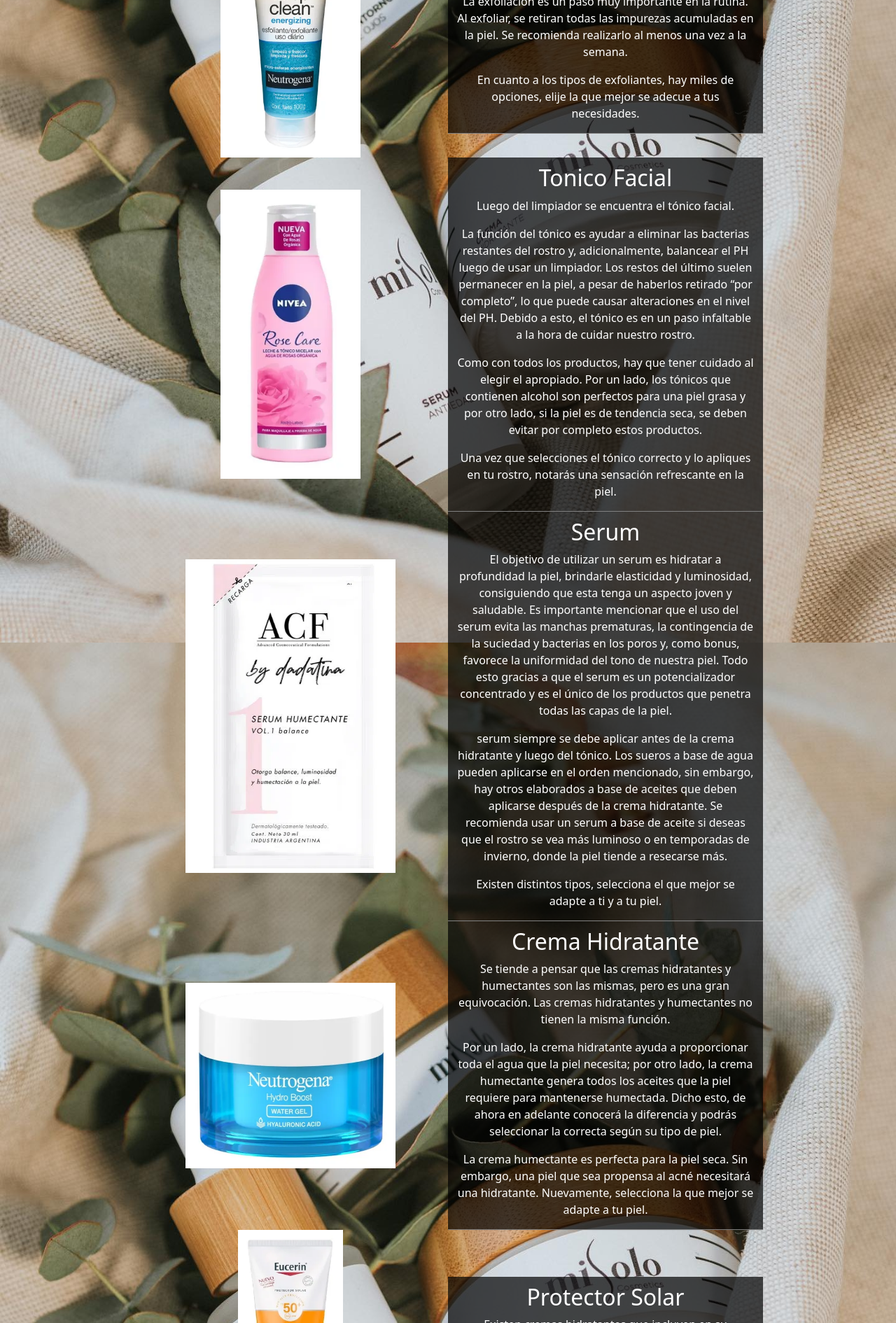
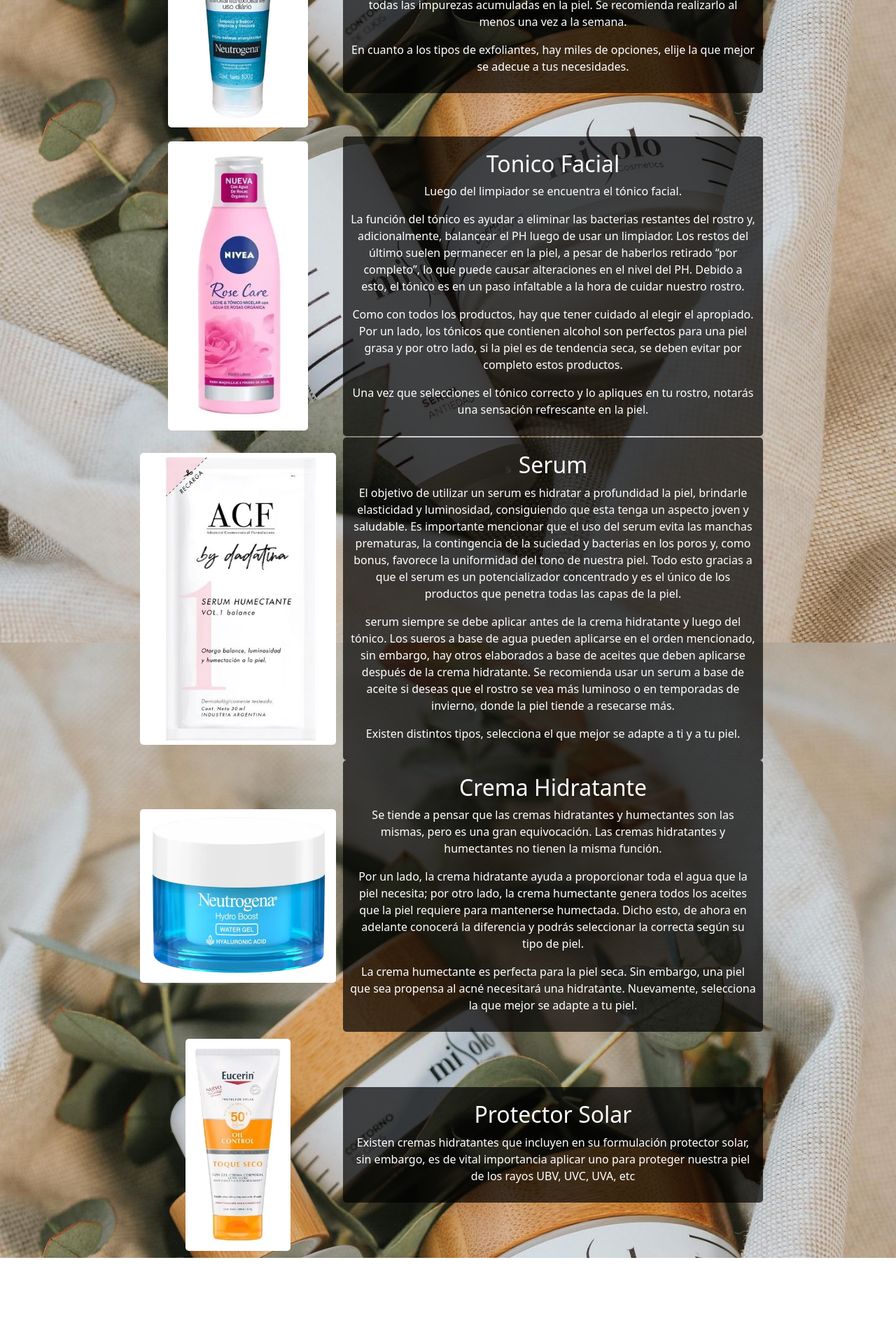
Before and after one commit to mariaeugeniaalfano/skincare, a website: page pages/paso-a-paso.html in a window 1280 px wide. Shown: the part 682-2572 px from the top of the page at 70% size. After the commit the page ends 2479 px from the top, so only its background shows below. Drawn offline with nearby package versions, Linux system fonts and the light colour scheme.

Commit message:
arreglos pagina paso a paso

```diff
--- a/pages/paso-a-paso.html
+++ b/pages/paso-a-paso.html
@@ -32,12 +32,10 @@
         <div class="container">
             <div class="row align-middle">
 
-                <div class="col-xs-12 col-md-6  my-auto" data-aos="fade-up"
-                data-aos-duration="2000">
-                    <img src="../img/limpiador.png" class="img-fluid" width="200px" alt="imagen de limpiador facial">
+                <div class="col-xs-12 col-md-4  my-auto" data-aos="fade-up" data-aos-duration="1000">
+                    <img src="../img/limpiador.png" loading="lazy" class="img-fluid" width="200px" alt="imagen de limpiador facial">
                 </div>
-                <div class="col-xs-6 col-md-6 my-auto" data-aos="fade-up"
-                data-aos-duration="2000">
+                <div class="col-xs-6 col-md-8 my-auto" data-aos="fade-up" data-aos-duration="1000">
                     <h4>Limpiador Facial</h4>
                     <p>Existen varias presentaciones, la que decidas adquirir dependerá de tu tipo piel.</p>
                     <p> Si tu piel es seca debes elegir productos cuya formulación sea en crema, ya que de este
@@ -58,14 +56,11 @@
                     un balance perfecto en el rostro.</p>
                 </div>
 
-
-                <div class="col-xs-12 col-md-6  my-auto" data-aos="fade-up"
-                data-aos-duration="2000">
-                    <img src="../img/exfoliante.png" class="img-fluid" width="200px"
+                <div class="col-xs-12 col-md-4  my-auto" data-aos="fade-up" data-aos-duration="1000">
+                    <img src="../img/exfoliante.png" loading="lazy" class="img-fluid" width="200px"
                         alt="imagen de un exfoliante facial">
                 </div>
-                <div class="col-xs-6 col-md-6 my-auto" data-aos="fade-up"
-                data-aos-duration="3000">
+                <div class="col-xs-6 col-md-8 my-auto" data-aos="fade-up" data-aos-duration="1000">
                     <h4>Exfoliante</h4>
                     <p>La exfoliación es un paso muy importante en la rutina. Al exfoliar, se retiran todas las
                         impurezas acumuladas en la piel. Se recomienda realizarlo al menos una vez a la semana.
@@ -76,12 +71,10 @@
                         necesidades.</p>
                 </div>
 
-                <div class="col-xs-12 col-md-6  my-auto" data-aos="fade-up"
-                data-aos-duration="2000">
-                    <img src="../img/tonico.png" class="img-fluid" width="200px" alt="imagen de un tonico facial">
+                <div class="col-xs-12 col-md-4  my-auto" data-aos="fade-up" data-aos-duration="1000">
+                    <img src="../img/tonico.png" loading="lazy" class="img-fluid" width="200px" alt="imagen de un tonico facial">
                 </div>
-                <div class="col-xs-6 col-md-6 my-auto" data-aos="fade-up"
-                data-aos-duration="2000">
+                <div class="col-xs-6 col-md-8 my-auto" data-aos="fade-up" data-aos-duration="1000">
                     <h4>Tonico Facial</h4>
                     <p>Luego del limpiador se encuentra el tónico facial.</p>
                     <p> La función del tónico es ayudar a eliminar las bacterias restantes del rostro y,
@@ -106,12 +99,10 @@
                         refrescante en la piel.</p>
                 </div>
 
-                <div class="col-xs-12 col-md-6  my-auto" data-aos="fade-up"
-                data-aos-duration="2000">
-                    <img src="../img/serum.png" class="img-fluid" width="300px" alt="imagen de serum humecat facial">
+                <div class="col-xs-12 col-md-4  my-auto" data-aos="fade-up" data-aos-duration="1000">
+                    <img src="../img/serum.png" loading="lazy" class="img-fluid" width="300px" alt="imagen de serum humecat facial">
                 </div>
-                <div class="col-xs-6 col-md-6 my-auto" data-aos="fade-up"
-                data-aos-duration="2000">
+                <div class="col-xs-6 col-md-8 my-auto" data-aos="fade-up" data-aos-duration="1000">
                     <h4>Serum</h4>
                     <p>El objetivo de utilizar un serum es hidratar a profundidad la piel, brindarle elasticidad y
                         luminosidad, consiguiendo que esta tenga un aspecto joven y saludable. Es importante
@@ -133,13 +124,11 @@
                     <p>Existen distintos tipos, selecciona el que mejor se adapte a ti y a tu piel.</p>
                 </div>
 
-                <div class="col-xs-12 col-md-6 my-auto" data-aos="fade-up"
-                data-aos-duration="2000">
-                    <img src="../img/crema-hidratante.png" class="img-fluid" width="300px"
+                <div class="col-xs-12 col-md-4 my-auto" data-aos="fade-up" data-aos-duration="1000">
+                    <img src="../img/crema-hidratante.png" loading="lazy" class="img-fluid" width="300px"
                         alt="imagen de una crema hidratante">
                 </div>
-                <div class="col-xs-6 col-md-6 my-auto" data-aos="fade-up"
-                data-aos-duration="3000">
+                <div class="col-xs-6 col-md-8 my-auto" data-aos="fade-up" data-aos-duration="1000">
                     <h4>Crema Hidratante</h4>
                     <p>Se tiende a pensar que las cremas hidratantes y humectantes son las mismas, pero es una gran
                         equivocación. Las cremas hidratantes y humectantes no tienen la misma función. </p>
@@ -151,13 +140,11 @@
                         acné necesitará una hidratante. Nuevamente, selecciona la que mejor se adapte a tu piel.</p>
                 </div>
 
-                <div class="col-xs-12 col-md-6  my-auto" data-aos="fade-up"
-                data-aos-duration="2000">
-                    <img src="../img/protector-solar.png" class="img-fluid" width="150px"
+                <div class="col-xs-12 col-md-4  my-auto" data-aos="fade-up" data-aos-duration="1000">
+                    <img src="../img/protector-solar.png" loading="lazy" class="img-fluid" width="150px"
                         alt="imagen de protector solar">
                 </div>
-                <div class="col-xs-6 col-md-6 my-auto" data-aos="fade-up"
-                data-aos-duration="2000">
+                <div class="col-xs-6 col-md-8 my-auto" data-aos="fade-up" data-aos-duration="1000">
                     <h4>Protector Solar</h4>
                     <p>Existen cremas hidratantes que incluyen en su formulación protector solar, sin embargo, es de
                         vital importancia aplicar uno para proteger nuestra piel de los rayos UBV, UVC, UVA, etc</p>
--- a/scss/_pasoapaso.scss
+++ b/scss/_pasoapaso.scss
@@ -60,6 +60,14 @@
   .col-xs-6 {
     background-color: rgba(000, 000, 000, 0.7);
     color: white;
-    border-bottom: 1px solid grey;
+    border-radius: 5px;
   }
 }
+
+.my-auto{
+  padding: 10px;
+}
+
+img {
+  border-radius: 5px;
+}
```
Also changed, not shown: pages/productos.html (+6 -6 lines), css/style.css, 1 other file.
